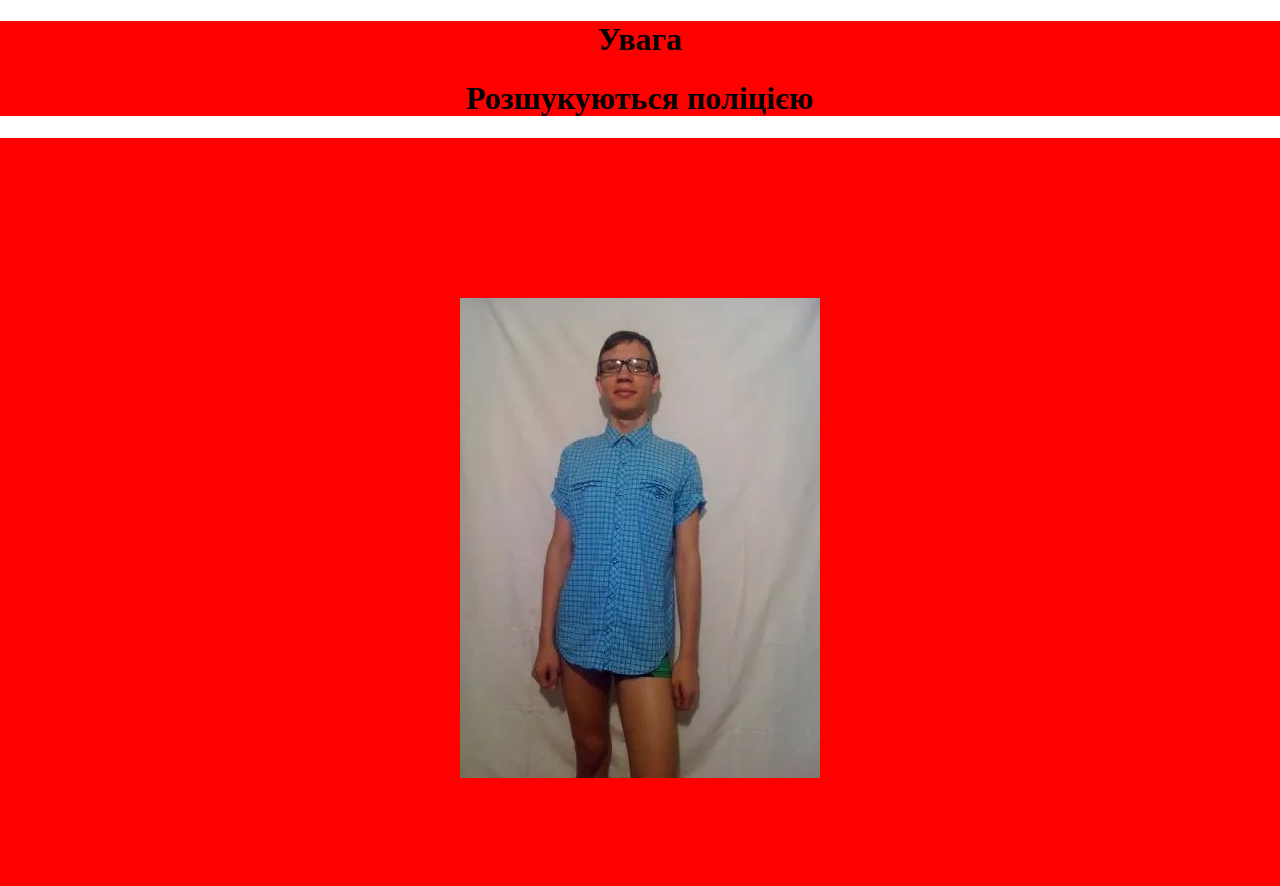
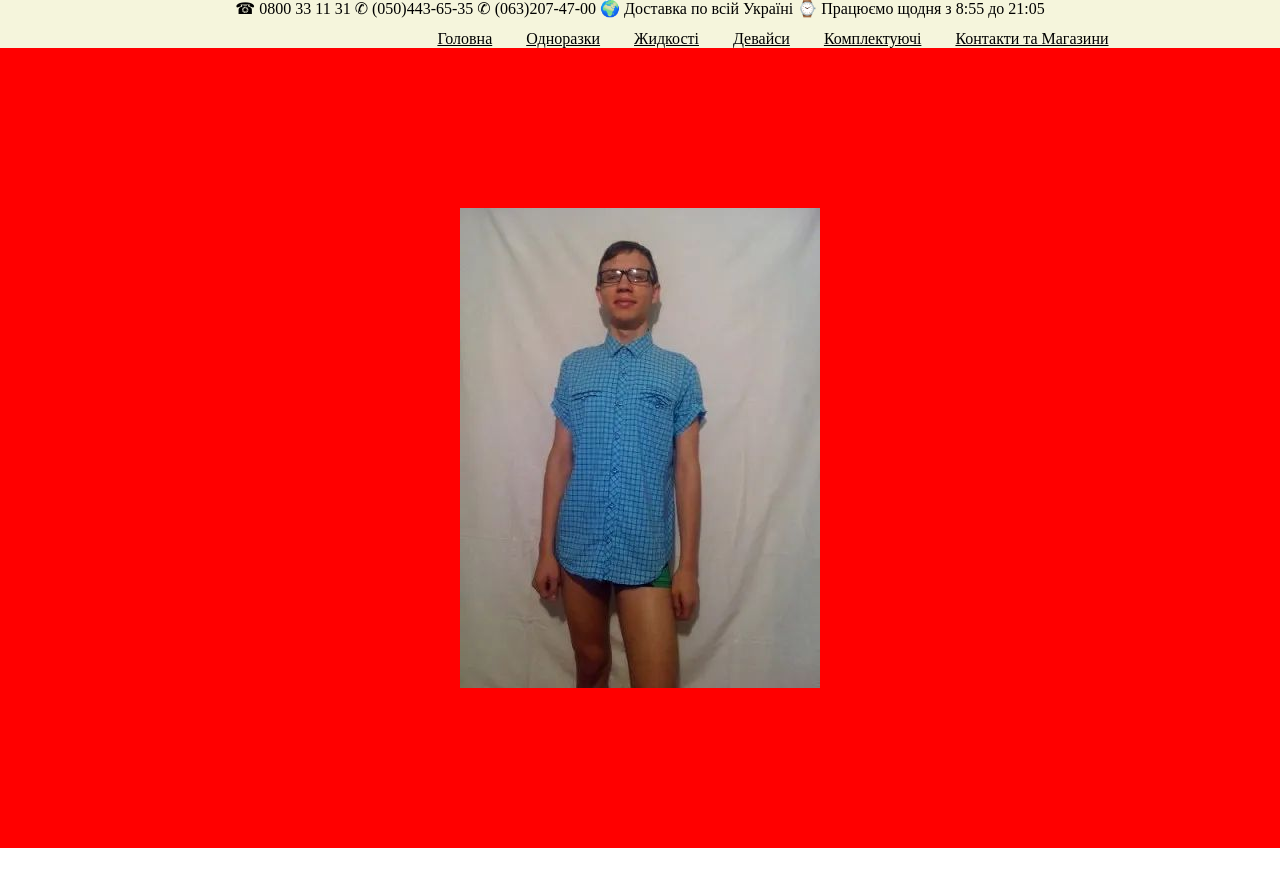
Before and after one commit to RakMikhail/HomeWorkFront, a plain HTML site: page FrontBasic/homeWork7/pages/Monya.html in a window 1280 px wide. After the commit the page ends 848 px from the top, so only its background shows below. Drawn offline with Linux system fonts and the light colour scheme.

Commit message:
added header

```diff
--- a/FrontBasic/homeWork7/pages/Monya.html
+++ b/FrontBasic/homeWork7/pages/Monya.html
@@ -10,9 +10,29 @@
     <link rel="stylesheet" href="../css/style.css" />
   </head>
   <body>
-    <header class="headMisha">
-      <h1 class="qwe">Увага</h1>
-      <h1 class="qwe">Розшукуються поліцією</h1>
+    <header class="header">
+      <nav class="navbar">
+        &#9742;
+        <span class="number">0800 33 11 31</span>
+
+        &#9990;
+        <span class="number">(050)443-65-35</span>
+
+        &#9990;
+        <span class="number">(063)207-47-00</span>
+
+        &#x1F30D;
+        <span>Доставка по всій Україні</span>
+        &#x231A;
+        <span>Працюємо щодня з 8:55 до 21:05</span>
+      </nav>
+
+      <a class="links" href="../index.html">Головна</a>
+      <a class="links" href="./pages/Monya.html">Одноразки</a>
+      <a class="links" href="http://">Жидкості</a>
+      <a class="links" href="http://">Девайси</a>
+      <a class="links" href="http://">Комплектуючі</a>
+      <a class="links" href="http://">Контакти та Магазини</a>
     </header>
     <div class="misha">
       <img class="babiy" src="../img/photo_2023-06-08_17-04-29.jpg" alt="" />
```
Also changed, not shown: FrontBasic/homeWork7/index.html (+2 -1 lines).
